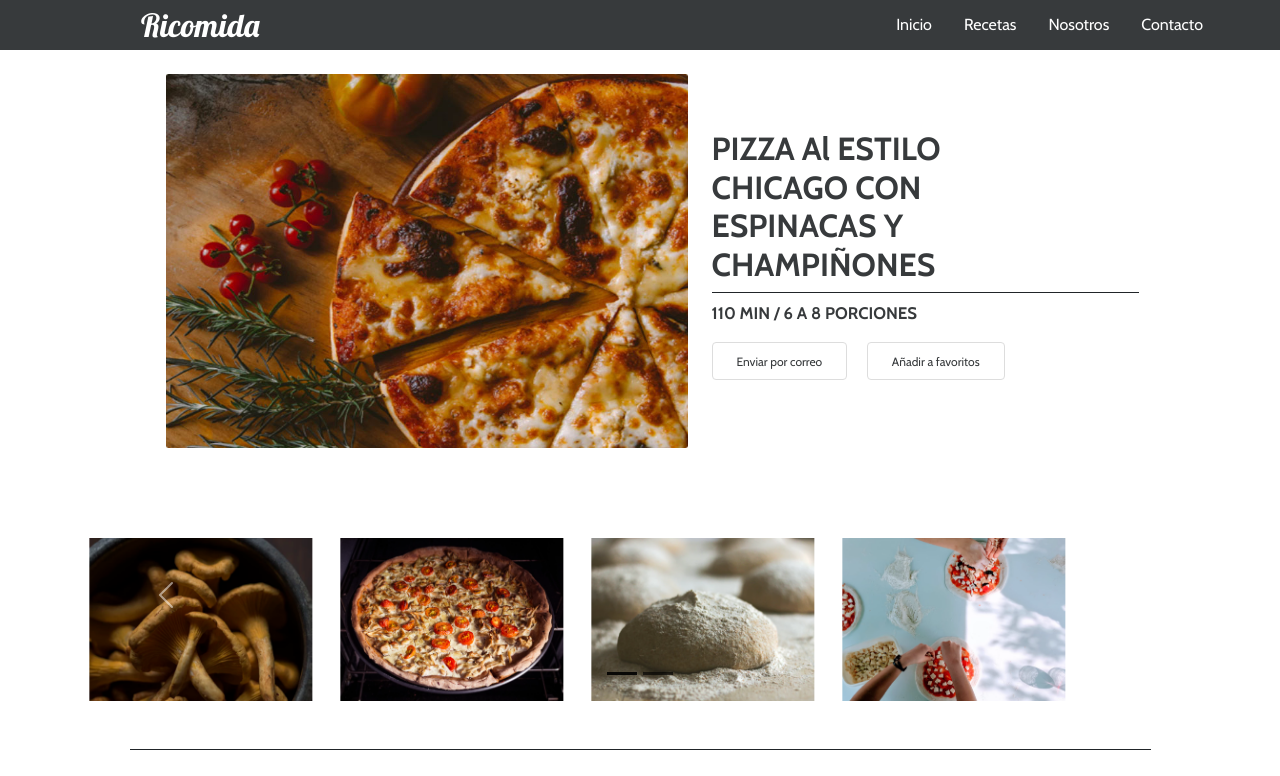
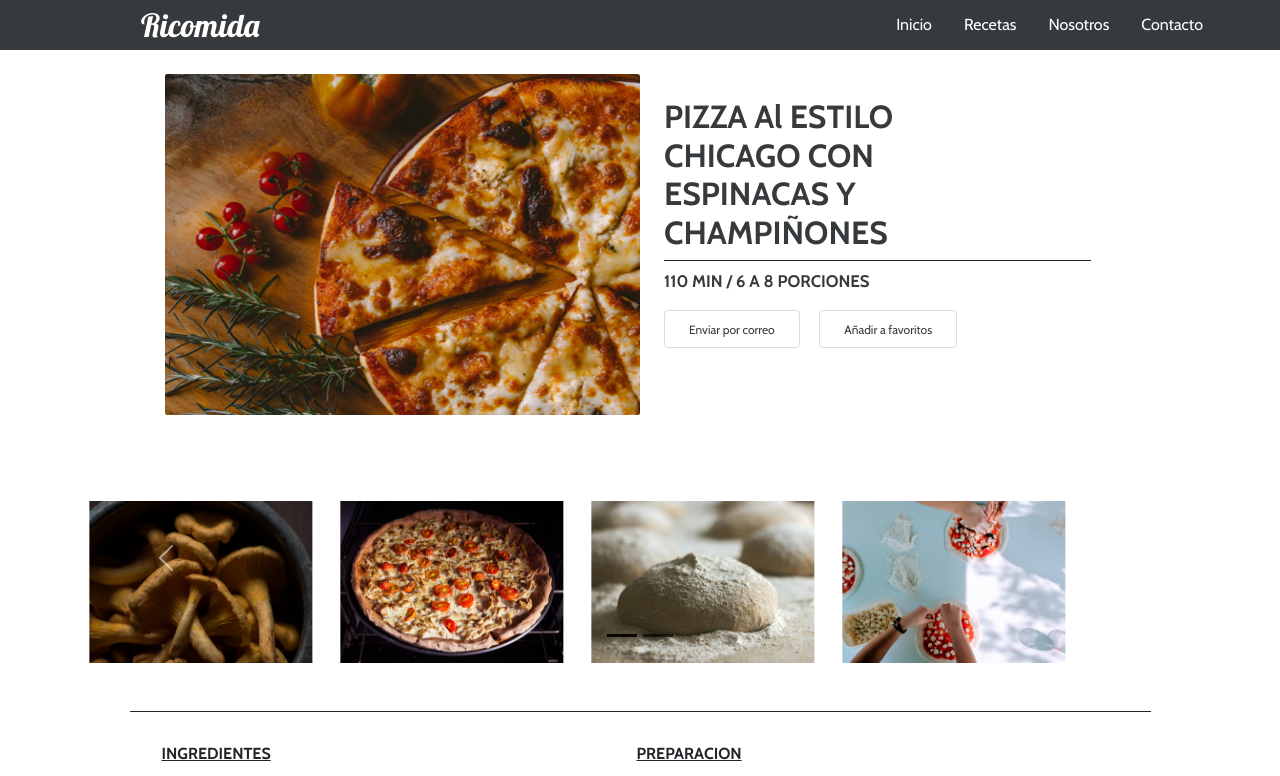
Before and after one commit to jemm2008/desafio_Ricomida, a plain HTML site: page index.html in a window 1280 px wide. Shown: the top 776 px of the page. Drawn offline with nearby package versions, Linux system fonts and the light colour scheme; a script that the page names is missing.

Commit message:
pequeña mejora en la apariencia de pantalla completa para hacerla más semejante a la maqueta

```diff
--- a/index.html
+++ b/index.html
@@ -78,13 +78,13 @@
         <section id="foto_titulo">
             <div class="container">
                 <div class="row d-flex justify-content-center">
-                    <div class="col-12 col-md-6 mt-sm-4 text-center px-sm-0">
-                        <img class="px-4 ps-md-5 pe-md-0" src="assets/img/principal.jpg" alt="foto_principal" width="100%" height="90%">
+                    <div class="col-12 col-md-6 col-lg-5 mt-sm-4 text-center px-sm-0">
+                        <img class="px-4 px-md-0" src="assets/img/principal.jpg" alt="foto_principal" width="100%" height="90%">
                     </div>
-                    <div class="col-12 col-md-6 col-lg-5 text-center px-4 mb-4 text_gris_oscuro mt-md-3 text-sm-start mt-lg-4 pt-lg-4 mt-xl-5">
+                    <div class="col-12 col-md-6 col-lg-5 text-center px-4 mb-4 text_gris_oscuro mt-md-3 text-sm-start mt-lg-3 pt-lg-4 mt-xl-4">
                         <h1 class="d-block d-md-none mt-3 fw-bold mx-sm-0  text-center">PIZZA AL ESTILO CHICAGO CON ESPINACAS Y CHAMPIÑONES</h1>
-                        <h5 class="d-none d-md-block d-lg-none mt-md-0 pt-md-4 fw-bold me-md-5 pe-md-5">PIZZA AL ESTILO CHICAGO CON ESPINACAS Y CHAMPIÑONES</h5>
-                        <h2 class="d-none d-lg-block pt-lg-2 fw-bold me-lg-5 pe-lg-5">PIZZA Al ESTILO CHICAGO CON ESPINACAS Y CHAMPIÑONES</h2>
+                        <h5 class="d-none d-md-block d-lg-none mt-md-3 pt-md-4 fw-bold me-md-5 pe-md-5">PIZZA AL ESTILO CHICAGO CON ESPINACAS Y CHAMPIÑONES</h5>
+                        <h2 class="d-none d-lg-block mt-lg-0 pt-lg-0 fw-bold me-lg-5 pe-lg-5">PIZZA Al ESTILO CHICAGO CON ESPINACAS Y CHAMPIÑONES</h2>
                         <div class="mx-4 mt-3 mt-md-2 border-top border-dark mx-sm-0"></div>
                         <p class="ftsz_1 fw-bold mt-3 mt-md-2">110 MIN / 6 A 8 PORCIONES</p>
                         <button id="enviarCorreo" type="button" class="btn bordeboton mx-3 px-2 ms-md-0 px-md-4" data-bs-toggle="tooltip" data-bs-placement="bottom" title="Presiona para enviar a tu correo"><span class="ftsz_2 text_gris_oscuro">Enviar por correo</span></button>
```
